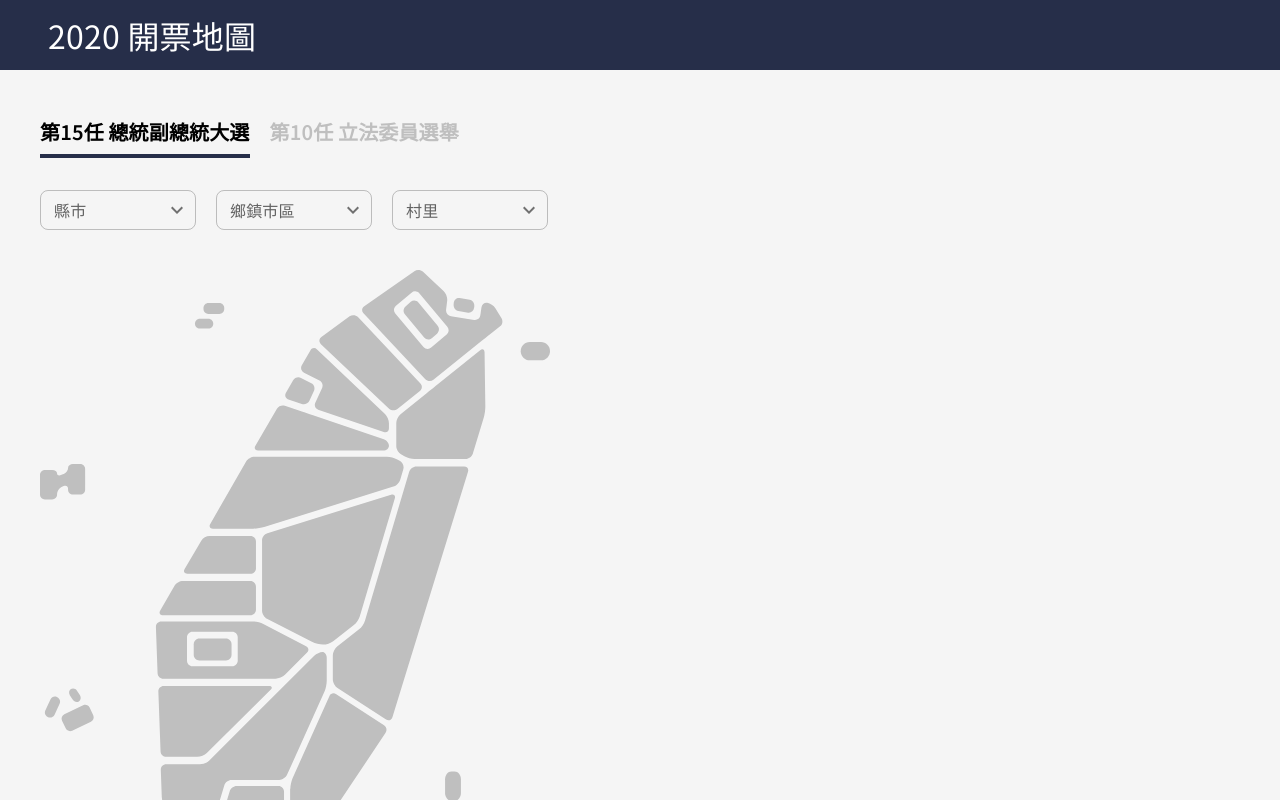
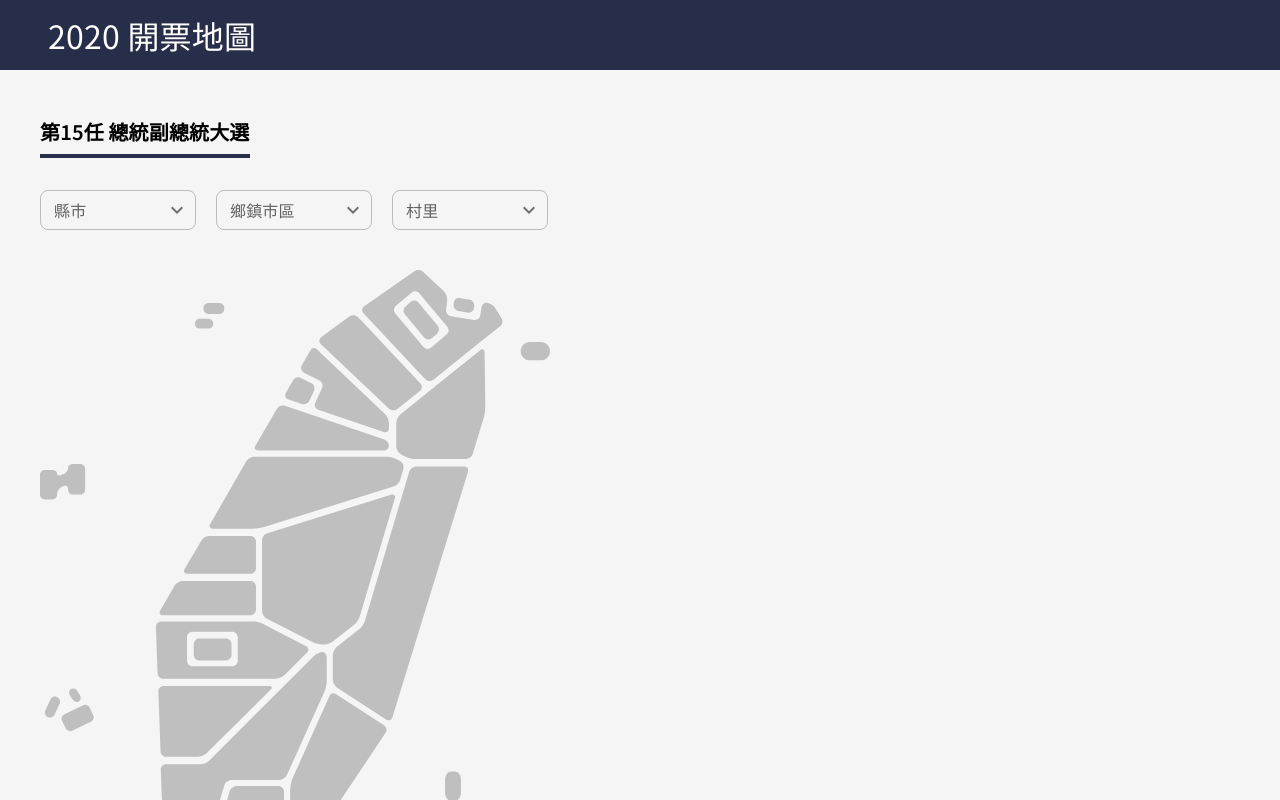
Before and after one commit to Kim716/voting_results, a React (Vite) app: page / in a window 1280 px wide. Shown: the top 800 px of the page. Built offline with nearby package versions, Linux system fonts and the light colour scheme.

Commit message:
refactor: Panel name make it more reuseable

```diff
--- a/src/App.tsx
+++ b/src/App.tsx
@@ -2,14 +2,13 @@ import { Box } from "@mui/material";
 import { Header } from "@/components/Header";
 import { TabBar } from "@/components/TabBar";
 import { useState } from "react";
-import { PresidentPanel } from "@/components/PresidentPanel";
+import { Panel } from "@/components/Panel";
 
 export const App = () => {
   const [value, setValue] = useState(0);
 
   const tabs = [
-    { value: 0, title: "第15任 總統副總統大選", component: <PresidentPanel /> },
-    { value: 1, title: "第10任 立法委員選舉", component: <div>2</div> },
+    { value: 0, title: "第15任 總統副總統大選", component: <Panel /> },
   ];
 
   return (
--- a/src/components/PresidentPanel.tsx
+++ b/src/components/Panel.tsx
@@ -34,7 +34,7 @@ const cityNameSvgIdMap: {
   基隆市: "Keelung",
 };
 
-export const PresidentPanel: React.FC = () => {
+export const Panel: React.FC = () => {
   const theme = useTheme();
   const [cityValue, setCityValue] = useState("");
   const [citySvgId, setCitySvgId] = useState("");
```
